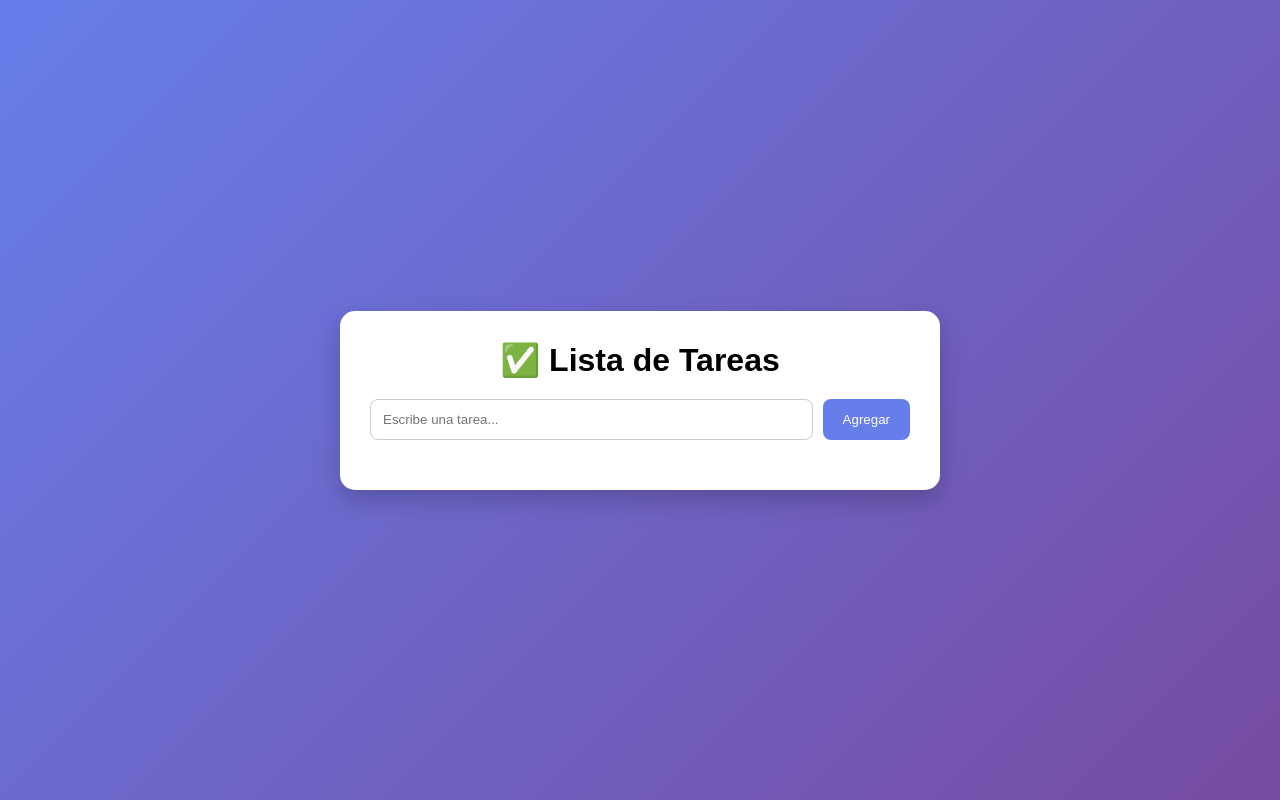
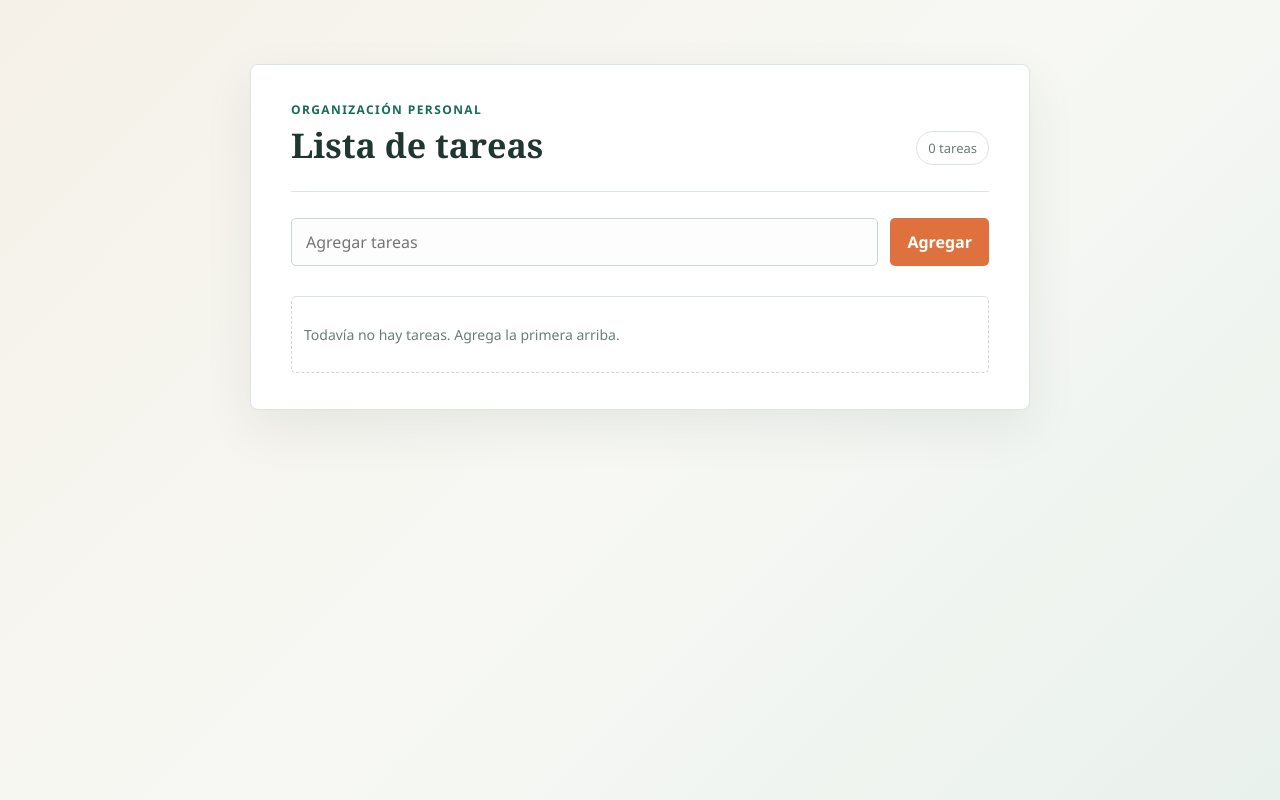
Before and after one commit to Stevensgm/mini-proyecto-tareas, a Flask app: page / in a window 1280 px wide. Run offline with Flask 3, Linux system fonts and the light colour scheme.

Commit message:
Mejora edicion e interfaz de tareas

```diff
--- a/app.py
+++ b/app.py
@@ -17,14 +17,20 @@ def crear():
 
     return redirect("/")
 
-@app.route("/editar/<int:id>", methods=["POST"])
+@app.route("/editar/<int:id>", methods=["GET", "POST"])
 def editar(id):
-    tarea = request.form["tarea"].strip()
+    if not 0 <= id < len(tareas):
+        return redirect("/")
 
-    if 0 <= id < len(tareas) and tarea:
-        tareas[id] = tarea
+    if request.method == "POST":
+        tarea = request.form["tarea"].strip()
 
-    return redirect("/")
+        if tarea:
+            tareas[id] = tarea
+
+        return redirect("/")
+
+    return render_template("editar.html", tarea=tareas[id])
 
 @app.route("/eliminar/<int:id>")
 def eliminar(id):
--- a/templates/index.html
+++ b/templates/index.html
@@ -6,6 +6,20 @@
     <title>Lista de Tareas</title>
 
     <style>
+        :root {
+            color-scheme: light;
+            --ink: #203630;
+            --muted: #6c7d76;
+            --line: #dce6e0;
+            --paper: #ffffff;
+            --green: #176b57;
+            --green-dark: #105342;
+            --orange: #df713e;
+            --orange-dark: #c55d30;
+            --blue: #315f91;
+            --red: #a9443f;
+        }
+
         * {
             margin: 0;
             padding: 0;
@@ -13,47 +27,101 @@
         }
 
         body {
-            font-family: Arial, sans-serif;
-            background: linear-gradient(135deg, #667eea, #764ba2);
+            font-family: "Segoe UI", Tahoma, sans-serif;
+            color: var(--ink);
+            background: linear-gradient(135deg, #f5f1e8 0%, #f7f8f4 52%, #e9f1ec 100%);
             min-height: 100vh;
             display: flex;
             justify-content: center;
-            align-items: center;
+            align-items: flex-start;
+            padding: 64px 24px;
         }
 
         .contenedor {
-            background: white;
-            width: 600px;
-            padding: 30px;
-            border-radius: 15px;
-            box-shadow: 0 10px 25px rgba(0,0,0,.2);
+            background: var(--paper);
+            width: min(100%, 780px);
+            padding: 36px 40px;
+            border: 1px solid var(--line);
+            border-radius: 8px;
+            box-shadow: 0 18px 50px rgba(32, 54, 48, 0.08);
+        }
+
+        .encabezado {
+            display: flex;
+            justify-content: space-between;
+            align-items: flex-end;
+            gap: 20px;
+            padding-bottom: 26px;
+            border-bottom: 1px solid var(--line);
+        }
+
+        .sobretitulo {
+            margin-bottom: 8px;
+            color: var(--green);
+            font-size: 12px;
+            font-weight: 700;
+            letter-spacing: 1.4px;
+            text-transform: uppercase;
         }
 
         h1 {
-            text-align: center;
-            margin-bottom: 20px;
+            font-family: Georgia, "Times New Roman", serif;
+            font-size: 34px;
+            font-weight: 600;
+            line-height: 1.15;
         }
 
-        form {
+        .contador {
+            flex: 0 0 auto;
+            padding: 7px 11px;
+            border: 1px solid var(--line);
+            border-radius: 999px;
+            color: var(--muted);
+            font-size: 13px;
+        }
+
+        .formulario-nueva {
             display: flex;
-            gap: 10px;
-            margin-bottom: 20px;
+            gap: 12px;
+            margin: 26px 0 30px;
         }
 
         input {
+            min-width: 0;
             flex: 1;
-            padding: 12px;
-            border: 1px solid #ccc;
-            border-radius: 8px;
+            padding: 12px 14px;
+            border: 1px solid #cbd8d1;
+            border-radius: 5px;
+            background: #fcfdfc;
+            color: var(--ink);
+            font: inherit;
+            transition: border-color 150ms ease, box-shadow 150ms ease;
+        }
+
+        input:focus {
+            border-color: var(--green);
+            outline: none;
+            box-shadow: 0 0 0 3px rgba(23, 107, 87, 0.12);
         }
 
         button {
-            background: #667eea;
-            color: white;
-            border: none;
-            padding: 12px 20px;
-            border-radius: 8px;
+            border: 0;
+            border-radius: 5px;
+            background: var(--orange);
+            color: #fff;
+            padding: 11px 17px;
+            font: inherit;
+            font-weight: 600;
             cursor: pointer;
+            transition: background 150ms ease, transform 150ms ease;
+        }
+
+        button:hover {
+            background: var(--orange-dark);
+        }
+
+        button:active {
+            transform: translateY(1px);
         }
 
         ul {
@@ -61,68 +129,151 @@
         }
 
         li {
-            background: #f4f4f4;
-            padding: 12px;
-            margin-bottom: 10px;
-            border-radius: 8px;
+            padding: 14px 0;
             display: flex;
             justify-content: space-between;
             align-items: center;
-            gap: 10px;
+            gap: 18px;
+            border-bottom: 1px solid var(--line);
+        }
+
+        li:first-child {
+            border-top: 1px solid var(--line);
+        }
+
+        .texto-tarea {
+            min-width: 120px;
+            overflow-wrap: anywhere;
+            font-size: 15px;
+            line-height: 1.5;
+        }
+
+        .texto-tarea::before {
+            display: inline-block;
+            width: 9px;
+            height: 9px;
+            margin-right: 11px;
+            border-radius: 50%;
+            background: #e8a54b;
+            content: "";
         }
 
         .acciones {
             display: flex;
-            gap: 8px;
+            flex: 0 0 auto;
+            gap: 9px;
             align-items: center;
         }
 
-        .editar {
-            display: flex;
-            gap: 6px;
+        .editar-link {
+            padding: 8px 10px;
+            border: 1px solid #d7e3ef;
+            border-radius: 5px;
+            background: #f0f5fa;
+            color: var(--blue);
+            font-size: 14px;
+            text-decoration: none;
+            transition: background 150ms ease;
         }
 
-        .editar input {
-            width: 220px;
-            padding: 6px;
-        }
-
-        .editar button {
-            padding: 6px 10px;
-            background: #28a745;
+        .editar-link:hover {
+            background: #e4edf6;
         }
 
         .eliminar {
-            background: #ff4d4d;
-            color: white;
-            padding: 5px 10px;
+            padding: 8px 10px;
+            border: 1px solid #edd4d1;
+            border-radius: 5px;
+            color: var(--red);
+            background: #fff;
+            font-size: 14px;
             text-decoration: none;
+            transition: background 150ms ease;
+        }
+
+        .eliminar:hover {
+            background: #fbf1f0;
+        }
+
+        .vacio {
+            padding: 28px 12px;
+            border: 1px dashed #cbd8d1;
             border-radius: 5px;
+            color: var(--muted);
+            text-align: center;
+            font-size: 14px;
+        }
+
+        @media (max-width: 620px) {
+            body {
+                padding: 24px 14px;
+            }
+
+            .contenedor {
+                padding: 25px 20px;
+            }
+
+            .encabezado {
+                align-items: flex-start;
+            }
+
+            h1 {
+                font-size: 29px;
+            }
+
+            li {
+                align-items: flex-start;
+                flex-direction: column;
+                gap: 10px;
+            }
+
+            .acciones {
+                width: 100%;
+            }
+
+            .acciones > a {
+                text-align: center;
+            }
+        }
+
+        @media (max-width: 420px) {
+            .formulario-nueva {
+                flex-direction: column;
+            }
+
+            .formulario-nueva button {
+                width: 100%;
+            }
         }
     </style>
 </head>
 <body>
 
 <div class="contenedor">
-    <h1>✅ Lista de Tareas</h1>
+    <header class="encabezado">
+        <div>
+            <p class="sobretitulo">Organización personal</p>
+            <h1>Lista de tareas</h1>
+        </div>
+        <span class="contador">{{ tareas|length }} {% if tareas|length == 1 %}tarea{% else %}tareas{% endif %}</span>
+    </header>
 
-    <form action="/crear" method="POST">
-        <input type="text" name="tarea" placeholder="Escribe una tarea..." required>
+    <form class="formulario-nueva" action="/crear" method="POST">
+        <input type="text" name="tarea" placeholder="Agregar tareas" aria-label="Nueva tarea" required>
         <button type="submit">Agregar</button>
     </form>
 
     <ul>
         {% for tarea in tareas %}
         <li>
-            <span>{{ tarea }}</span>
+            <span class="texto-tarea">{{ tarea }}</span>
             <div class="acciones">
-                <form class="editar" action="/editar/{{ loop.index0 }}" method="POST">
-                    <input type="text" name="tarea" value="{{ tarea }}" required>
-                    <button type="submit">Modificar</button>
-                </form>
+                <a class="editar-link" href="/editar/{{ loop.index0 }}" target="_blank" rel="noopener">Modificar</a>
                 <a class="eliminar" href="/eliminar/{{ loop.index0 }}">Eliminar</a>
             </div>
         </li>
+        {% else %}
+        <li class="vacio">Todavía no hay tareas. Agrega la primera arriba.</li>
         {% endfor %}
     </ul>
 
```
Also changed, not shown: templates/editar.html (added, +147 -0 lines).
